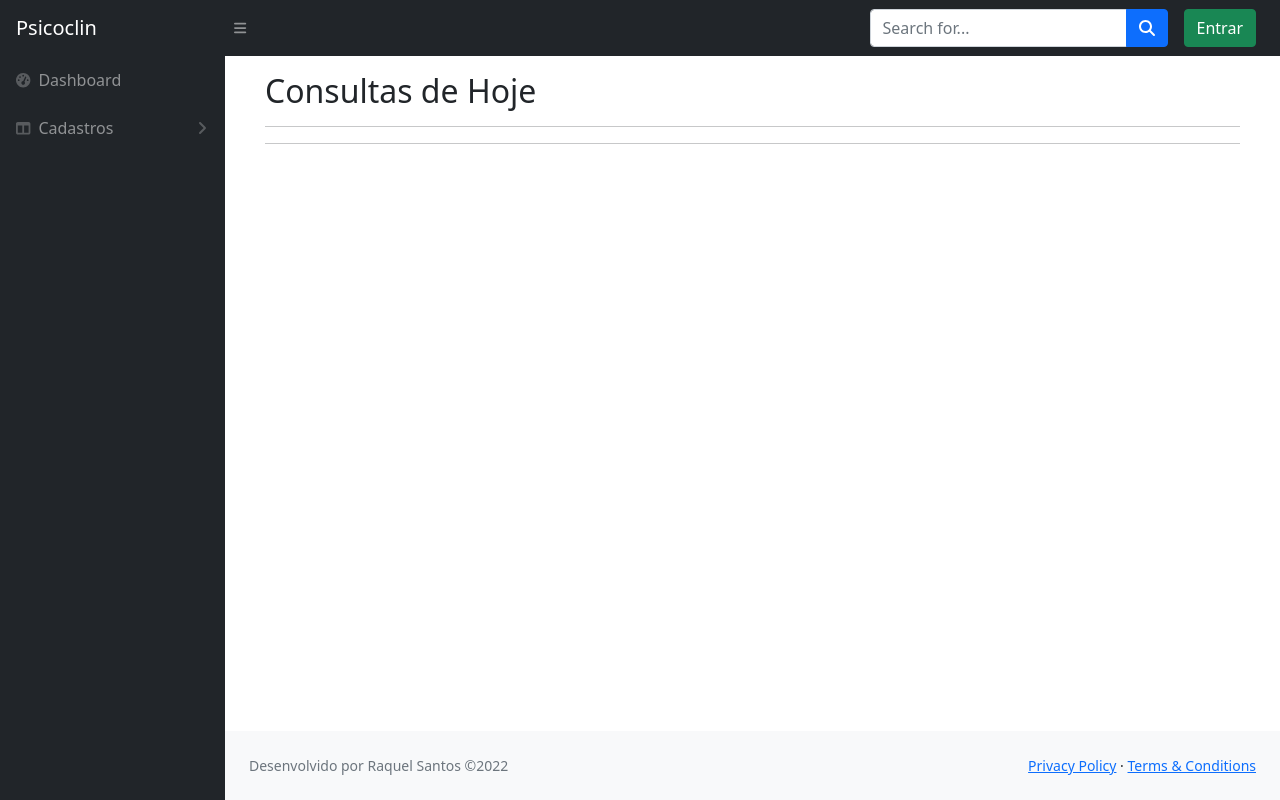
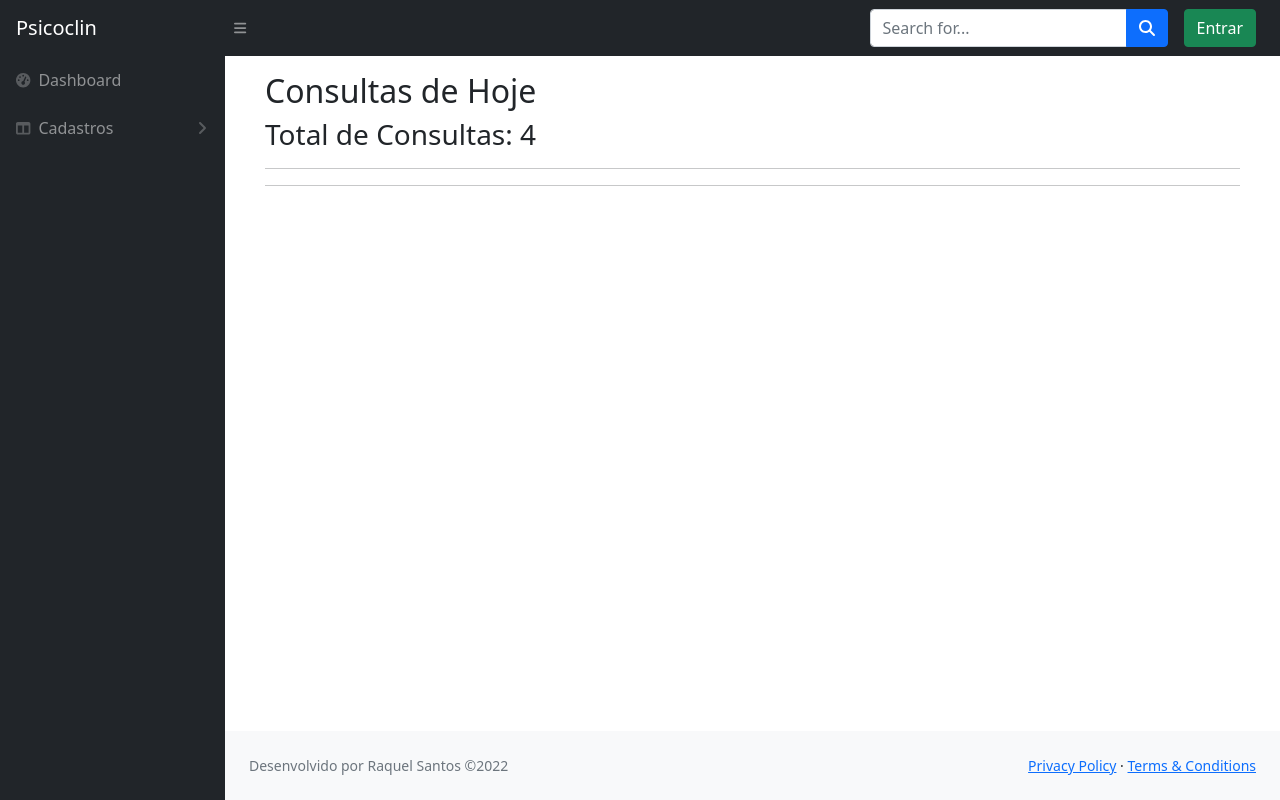
Before and after one commit to santosraquel/projeto, a Django app: page / in a window 1280 px wide. Run offline with Django 4.2, Linux system fonts and the light colour scheme; data comes from the database, SQL or seed files in the repository; both versions use the stored data as it was after the commit; some libraries are stand-ins or nearby versions.

Commit message:
criando tag

```diff
--- a/psicoclin/paginas/templates/paginas/index.html
+++ b/psicoclin/paginas/templates/paginas/index.html
@@ -13,6 +13,8 @@
 
 
 <h2>{{teste}}</h2>
+
+<h3>Total de Consultas: {% total_consultas %}</h3>
 
 
 <hr>
--- a/psicoclin/paginas/templatetags/meus_filtros.py
+++ b/psicoclin/paginas/templatetags/meus_filtros.py
@@ -1,5 +1,7 @@
 from operator import truediv
 from django import template
+
+from ..models import Consulta
 register = template.Library()
 
 @register.filter(name="remover")
@@ -49,3 +51,7 @@ def verificarStatus(status):
 #         return 'text-white'
 #     else:
 #         return 'text-dark'
+
+@register.simple_tag(name="total_consultas")
+def total_consultas():
+      return Consulta.objects.count()
```
Also changed, not shown: psicoclin/db.sqlite3.
